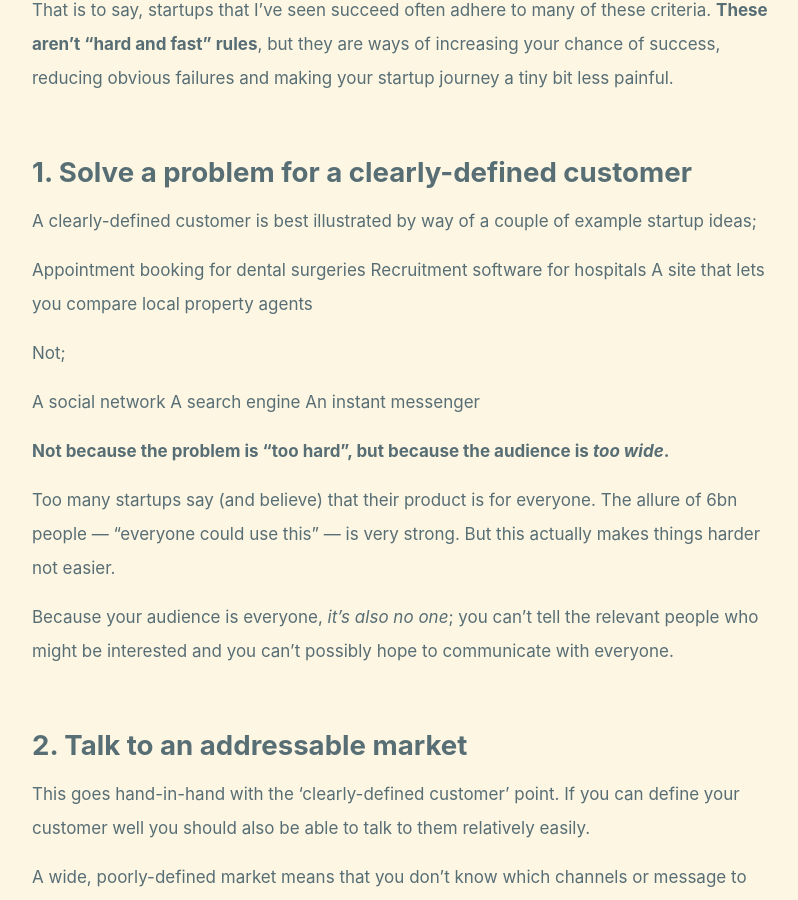
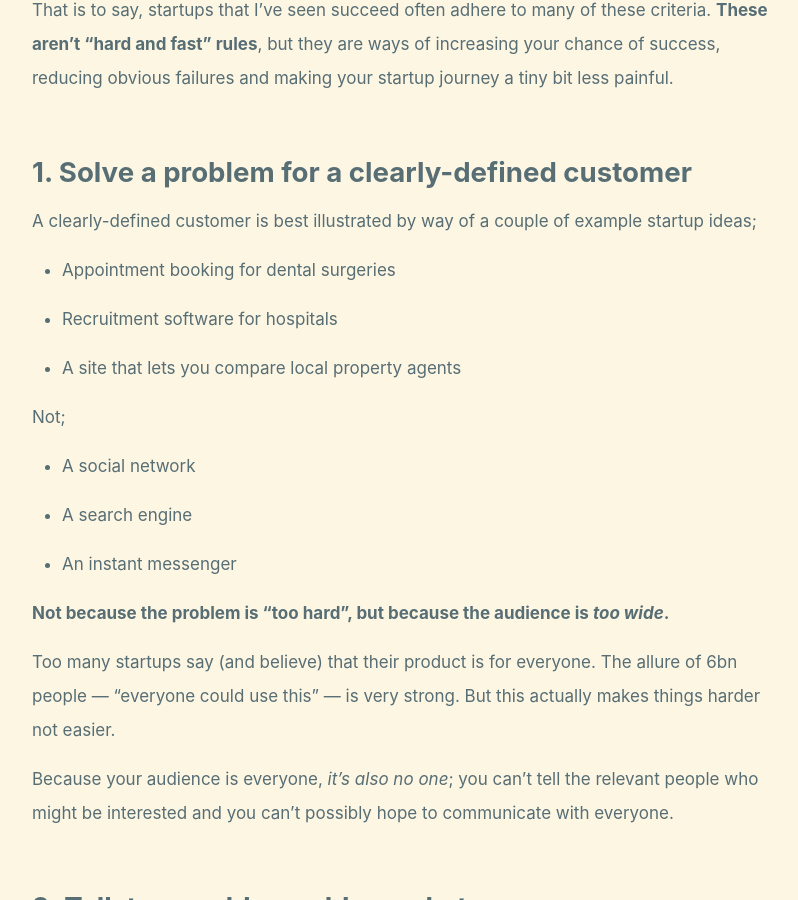
Before and after one commit to wgx/blog.willgrant.org, a Jekyll site: the page built from _posts/2015-11-03-five-startup-success-criteria.markdown, in a window 1280 px wide and 900 px high, scrolled down 309 px. Shown: the whole window, without its empty margins (238-1036 px from the left). Built offline with Jekyll 4.4.1, drawn with Linux system fonts in a browser that asks for light colours.

Commit message:
fixed bullets

```diff
--- a/_posts/2015-11-03-five-startup-success-criteria.markdown
+++ b/_posts/2015-11-03-five-startup-success-criteria.markdown
@@ -11,15 +11,19 @@ That is to say, startups that I’ve seen succeed often adhere to many of these
 
 A clearly-defined customer is best illustrated by way of a couple of example startup ideas;
 
-Appointment booking for dental surgeries
-Recruitment software for hospitals
-A site that lets you compare local property agents
+* Appointment booking for dental surgeries
+
+* Recruitment software for hospitals
+
+* A site that lets you compare local property agents
 
 Not;
 
-A social network
-A search engine
-An instant messenger
+* A social network
+
+* A search engine
+
+* An instant messenger
 
 **Not because the problem is “too hard”, but because the audience is *too wide*.**
 
```
